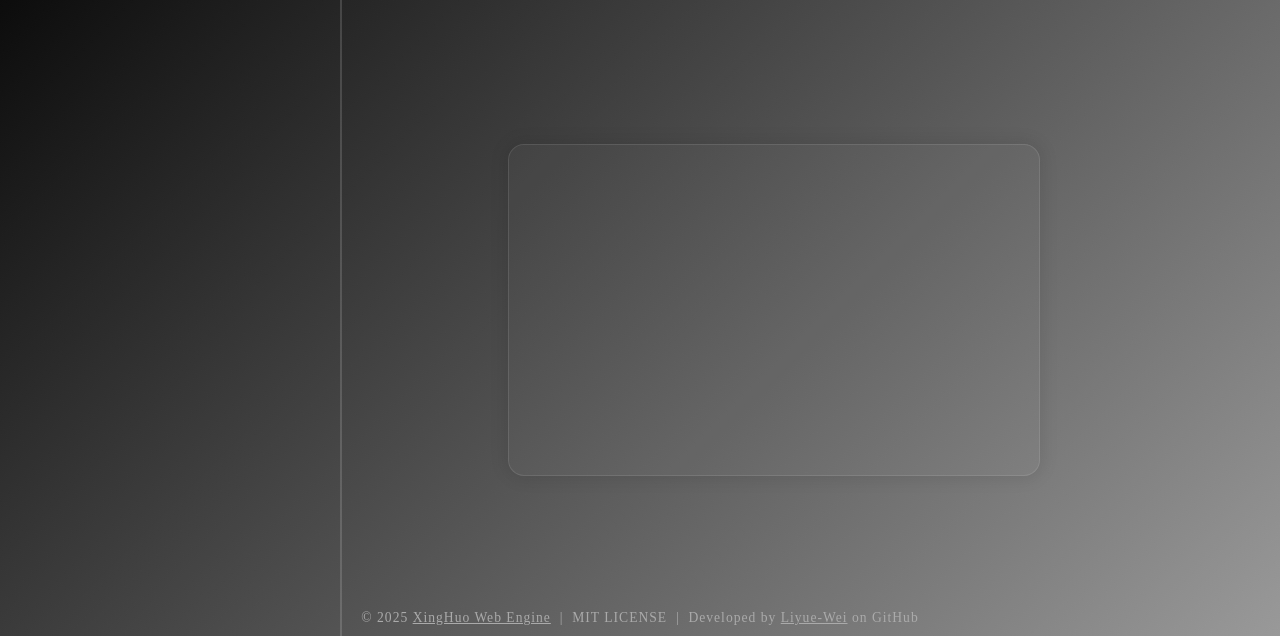
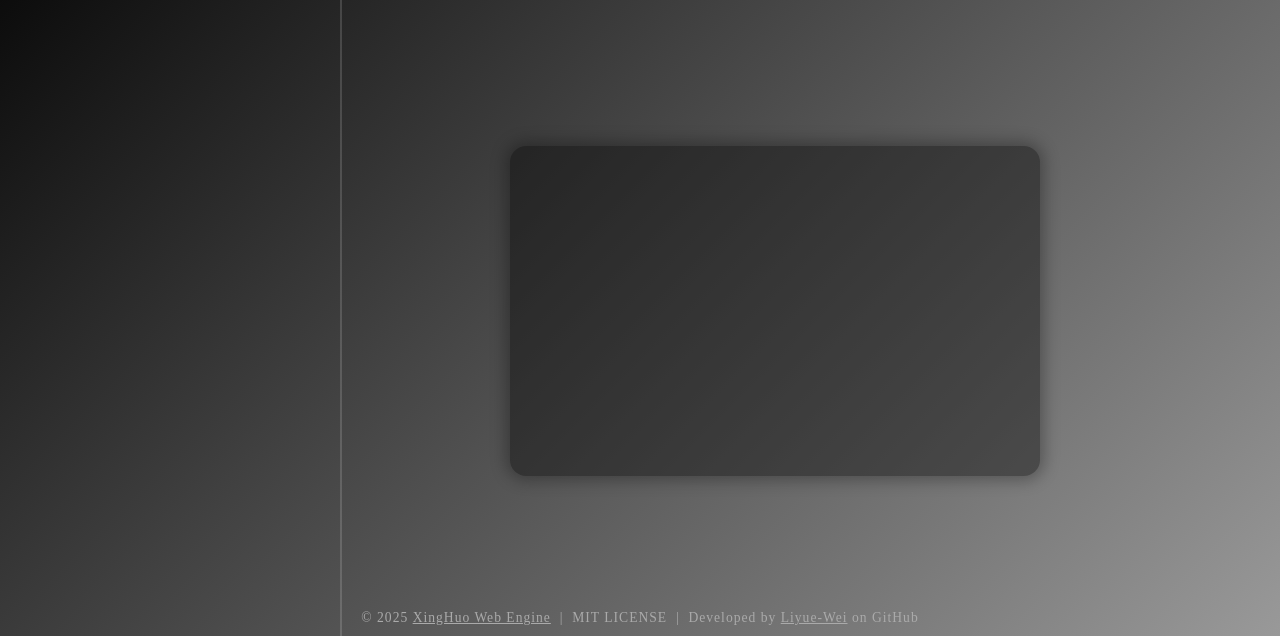
Before and after one commit to Liyue-Wei/XingHuo-Web-Engine, a plain HTML site: page Demo-Web/Home.html in a window 1280 px wide. Shown: the part 164-800 px from the top of the page. Drawn offline with Linux system fonts and the light colour scheme.

Commit message:
Update Home.html

```diff
--- a/Demo-Web/Home.html
+++ b/Demo-Web/Home.html
@@ -65,14 +65,13 @@
             min-width: 450px;
             min-height: 250px;
             padding: 40px 40px;
-            border: 1px solid rgba(255,255,255,0.10);
             border-radius: 16px;
-            background: rgba(255,255,255,0.03);
-            box-shadow: 0 0 16px 4px rgba(0,0,0,0.08);
+            background: rgba(0,0,0,0.4);
+            box-shadow: 0 0 16px 4px rgba(0,0,0,0.3);
             transition: box-shadow 0.7s;
         }
         main:hover {
-            box-shadow: 0 0 16px 4px rgba(255,255,255,0.6), 0 0 0 1px rgba(255,255,255,0.8);
+            box-shadow: 0 0 32px 8px rgba(255,152,0,0.55);
         }
         section {
 
```
